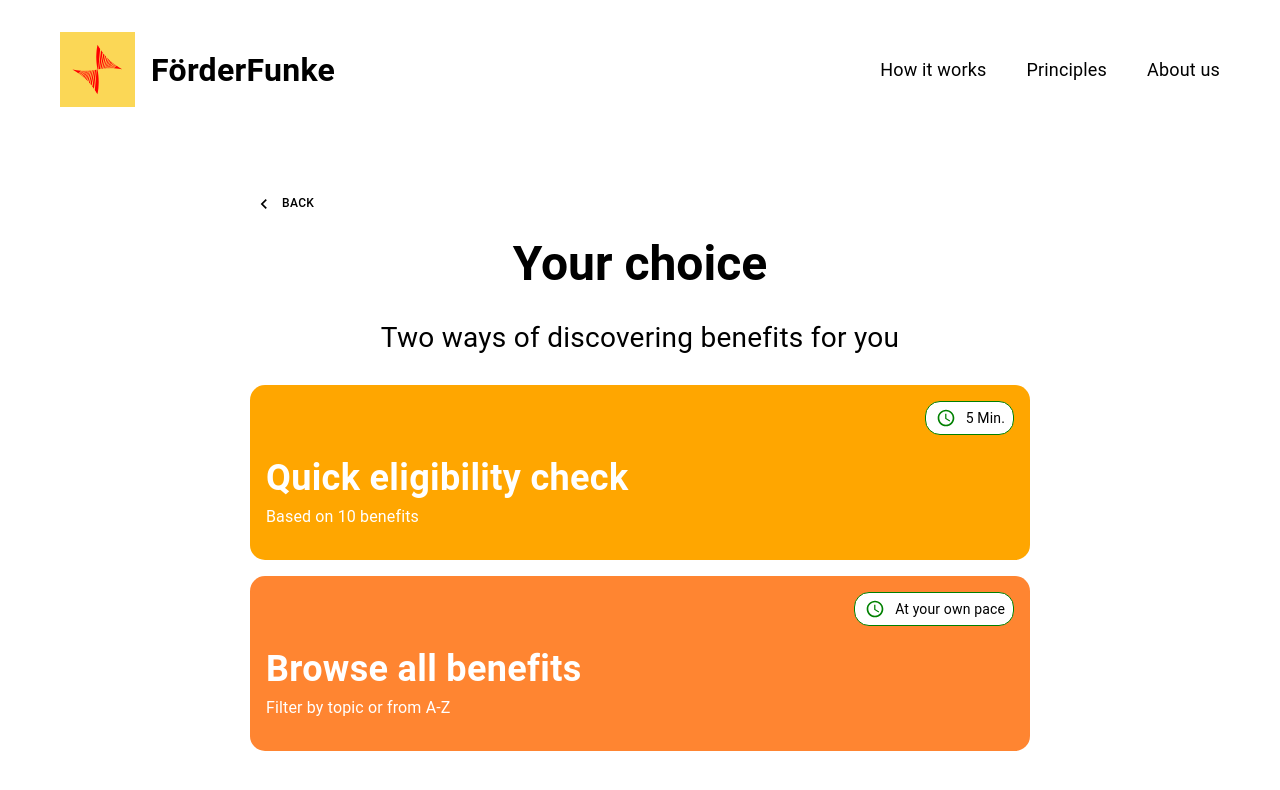
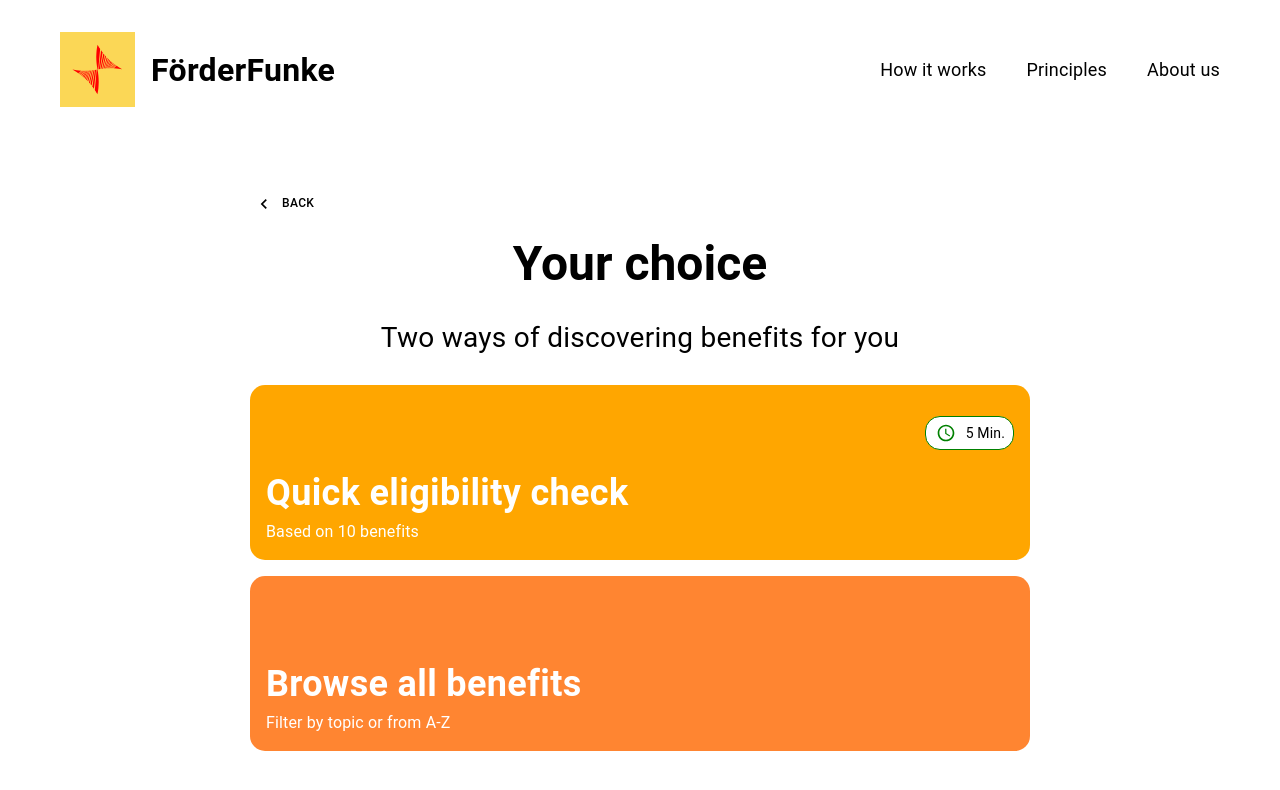
Before and after one commit to Citizen-Knowledge-Graph/foerderfunke-react-app, a React (Create React App) app: page /onboarding-choice in a window 1280 px wide. Shown: the top 790 px of the page. Built offline with nearby package versions, Linux system fonts and the light colour scheme.

Commit message:
remove time from browse all benefits

```diff
--- a/src/components/ClickCard.js
+++ b/src/components/ClickCard.js
@@ -9,21 +9,25 @@ import globalStyles from "../styles/styles";
 
 const ClickCard = ({
                        link,
-                       time,
                        title,
                        subtitle,
                        backgroundColor,
+                       time = null,
                        cardHeight = '175px',
                        icon = AccessTimeIcon,
                        iconColor = "green"
                    }) => {
     return (
-        <VStack data-testid="card-container"
+        <VStack justifyContent={'flex-end'}
+            data-testid="card-container"
                 sx={{...styles.card, minHeight: cardHeight, backgroundColor: backgroundColor}}>
             <Link to={link} style={{textDecoration: 'none', color: "black", width: '100%'}}>
-                <VStack sx={styles.cardContent} justifyContent={'space-between'}>
+                <VStack sx={styles.cardContent} >
                     <HStack justifyContent={'flex-end'} gap={1}>
-                        <IconCard icon={icon} iconColor={iconColor} text={time}/>
+                        {
+                            time &&
+                            <IconCard icon={icon} iconColor={iconColor} text={time}/>
+                        }
                     </HStack>
                     <HStack justifyContent={'flex-start'} gap={1}>
                         <VStack gap={0} justifyContent={'flex-end'}>
--- a/src/screens/onboarding-choice/OnboardingChoice.js
+++ b/src/screens/onboarding-choice/OnboardingChoice.js
@@ -30,7 +30,6 @@ const OnboardingChoice = () => {
                 />
                 <ClickCard
                     link="/eligibility-overview"
-                    time="At your own pace"
                     title="Browse all benefits"
                     subtitle="Filter by topic or from A-Z"
                     backgroundColor={globalStyles.colorTangerineOrange}
```
